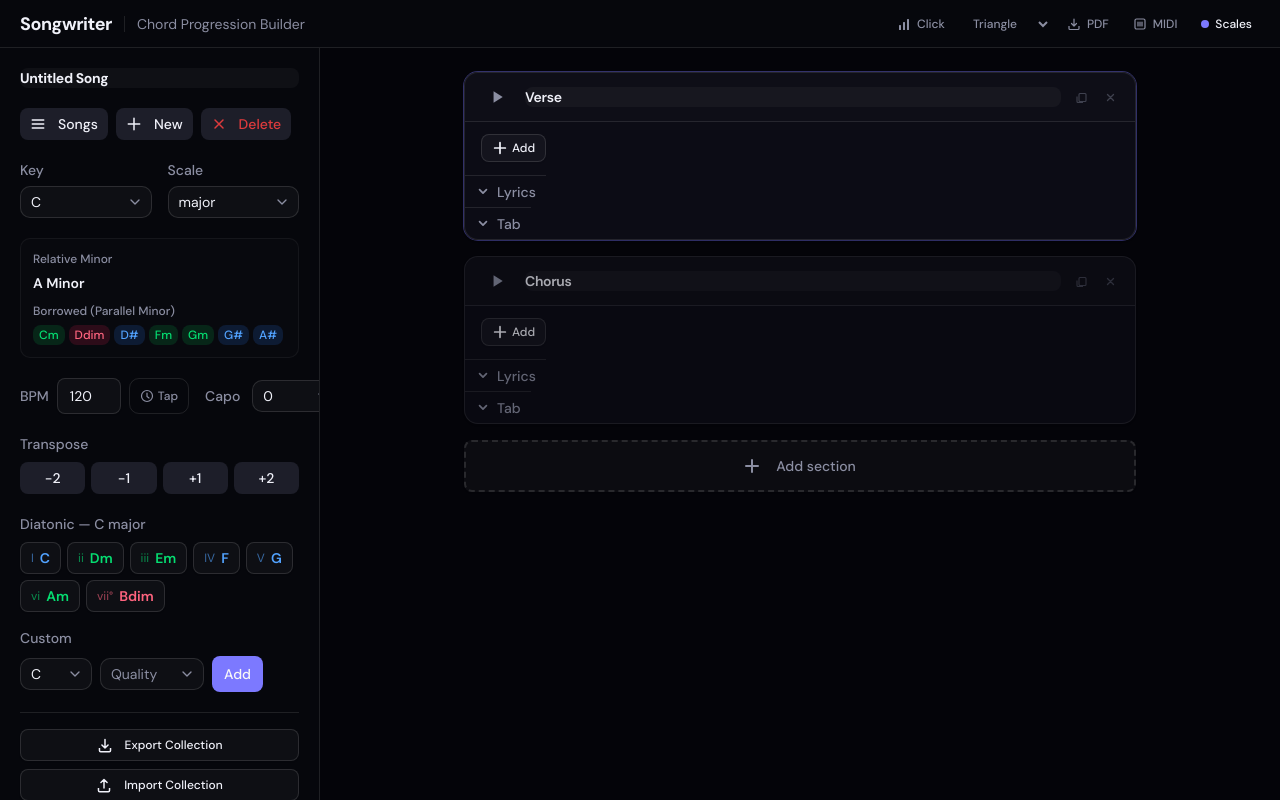
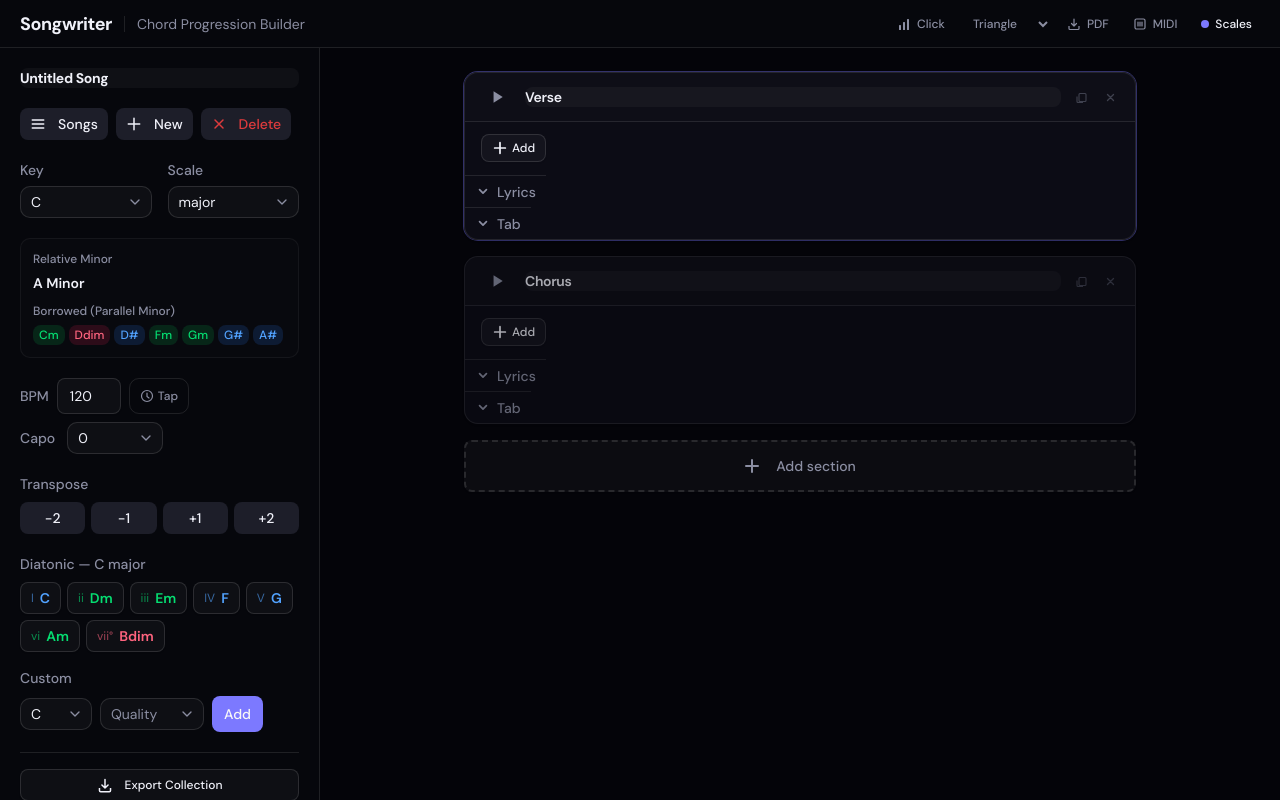
Before and after one commit to KDesp73/songwriter, a Next.js app: page / in a window 1280 px wide. Built offline with nearby package versions, Linux system fonts and the light colour scheme.

Commit message:
fix: capo overflow

```diff
--- a/components/ChordProgressionBuilder.tsx
+++ b/components/ChordProgressionBuilder.tsx
@@ -501,7 +501,7 @@ export default function ChordProgressionBuilder() {
             })()}
 
             {/* BPM & Capo */}
-            <div className="flex gap-4">
+            <div className="space-y-2">
               <div className="flex flex-1 items-center gap-2">
                 <label className="text-sm font-medium text-muted-foreground">BPM</label>
                 <Input
@@ -530,10 +530,10 @@ export default function ChordProgressionBuilder() {
                   value={String(song.capoFret)}
                   onValueChange={(v) => setCapo(Number(v))}
                 >
-                  <SelectTrigger className="h-9 w-22">
+                  <SelectTrigger className="h-9 w-24">
                     <SelectValue />
                   </SelectTrigger>
-                  <SelectContent>
+                  <SelectContent sideOffset={4} align="start" className="max-h-60">
                     {Array.from({ length: 13 }, (_, i) => (
                       <SelectItem key={i} value={String(i)}>
                         {i === 0 ? "Off" : `Fret ${i}`}
```
